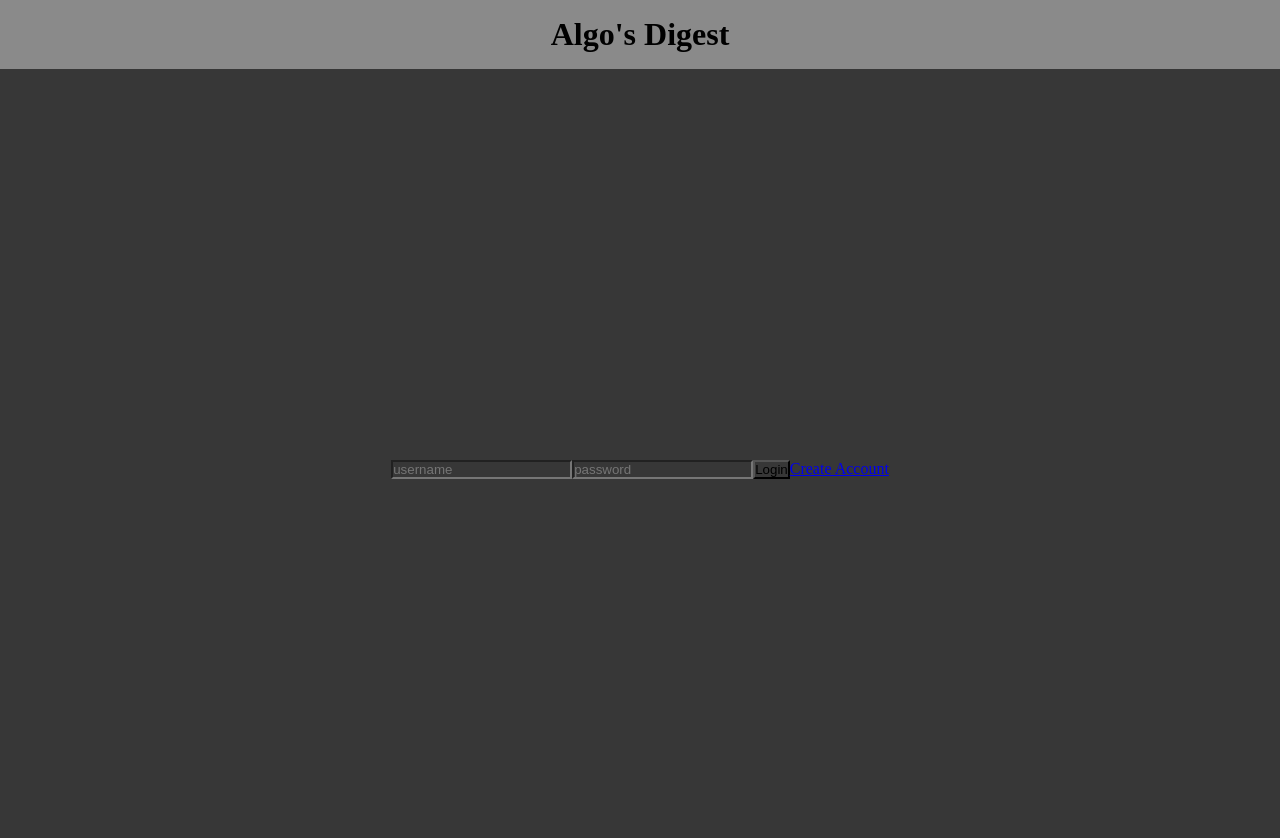
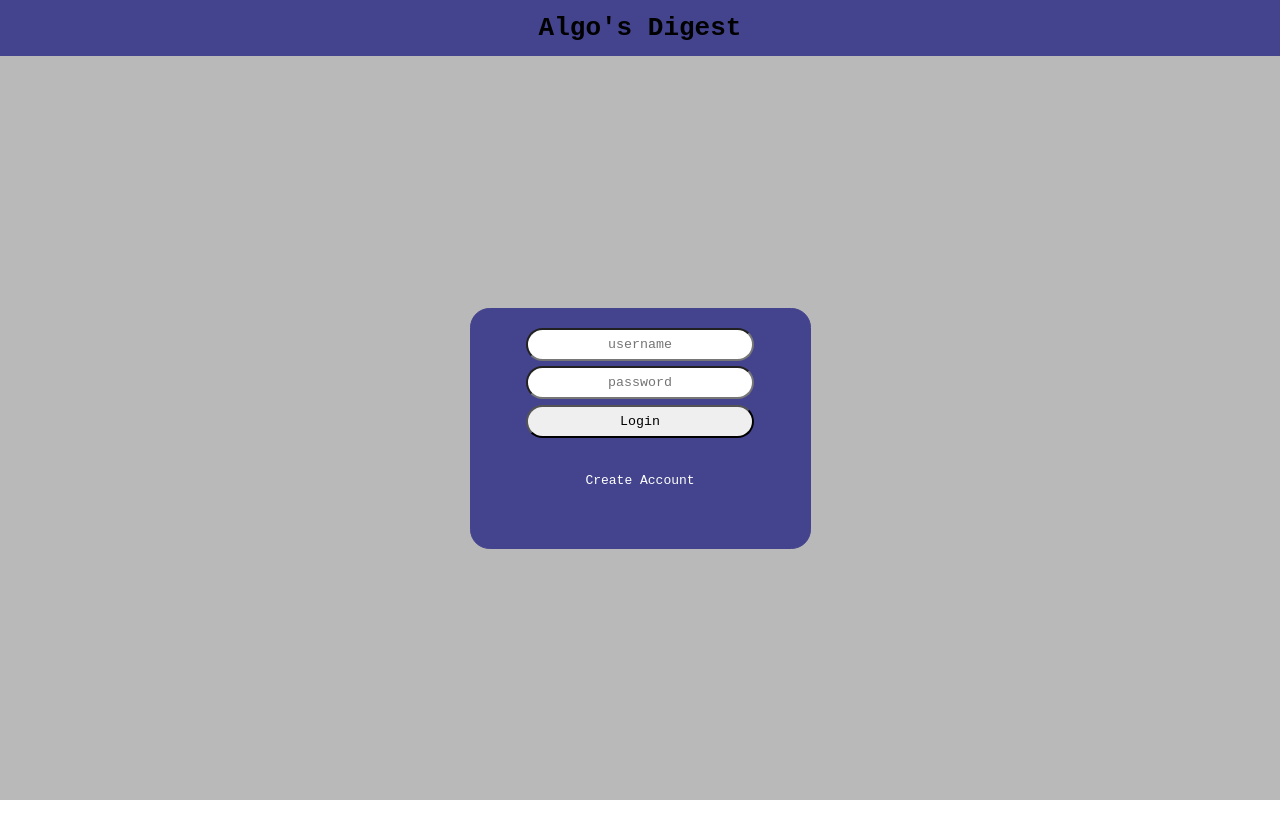
Before and after one commit to UmbrellaLab/DailyByte, a React app: page / in a window 1280 px wide. Shown: the top 838 px of the page. After the commit the page ends 800 px from the top, so only its background shows below. Built offline with nearby package versions, Linux system fonts and the light colour scheme.

Commit message:
Customize frontend structure

```diff
--- a/src/client/components/Home.jsx
+++ b/src/client/components/Home.jsx
@@ -0,0 +1,21 @@
+import React from 'react';
+
+const Home = () => {
+  return (
+    <div className='home-page'>
+      <div id='algo-content'>
+        <div id='algo-prompt'>
+
+        </div>
+        <div id='algo-solutions'>
+
+        </div>
+        <div id='code-editor'>
+
+        </div>
+      </div>
+    </div>
+  )
+}
+
+export default Home;
--- a/src/client/components/Login.jsx
+++ b/src/client/components/Login.jsx
@@ -4,6 +4,7 @@ import { Link, useNavigate } from 'react-router-dom';
 const Login = () => {
   const [username, setUsername] = useState();
   const [password, setPassword] = useState();
+  const [invalidMsg, setInvalidMsg] = useState();
   const navigate = useNavigate();
 
   const handleSubmit = (e) => {
@@ -14,29 +15,36 @@ const Login = () => {
         'content-type': 'application/json'
       },
       body: JSON.stringify({
-      username: username,
-      password: password
-    })
+        username: username,
+        password: password
+      })
     })
     .then(response => response.json())
     .then((data) => {
       if(data){
         navigate('/Home');
+      } else {
+        setInvalidMsg('Invalid username or password');
       }
     })
+    .catch(err => {
+      console.log('There was an error connecting to server using path \'/signin\'');
+    });
   };
 
   return (
-    <div className={'auth-content'}>
-      <form onSubmit={handleSubmit}>
+    <div className='auth-content'>
+      <form className='auth-form' onSubmit={handleSubmit}>
         <input type='text' id='username' name='username' placeholder='username'
             onChange={(e) => {setUsername(e.target.value)}}/>
         <input type='password' id='password' name='password' placeholder='password'
             onChange={(e) => {setPassword(e.target.value)}}/>
         <button type='submit'>Login</button>
+        <p className='invalidMsg'>{invalidMsg}</p>
 
         <Link to={'/createAccount'}>Create Account</Link>
 
+        {/* GitHub Authentication */}
 
       </form>
     </div>
--- a/src/client/styles.css
+++ b/src/client/styles.css
@@ -1,30 +1,108 @@
 * {
-    background-color: rgb(55, 55, 55);
     margin: 0;
     padding: 0;
+    font-family: monospace;
 }
 
 #root {
+    display: flex;
+    flex-direction: column;
     height: 100vh;
+    background-color: rgb(185, 185, 185);
 }
 
 h1 {
-    background-color: rgb(138, 138, 138);
+    background-color: rgb(68, 68, 142);
     text-align: center;
     padding: 0.5em;
 }
 
 .auth-content {
     display: flex;
+    flex: 1;
     justify-content: center;
     align-items: center;
-    height: 100%;
 }
 
 .auth-form {
     display: flex;
     flex-direction: column;
-    border: 1px solid white;
-    border-radius: 0.5em;
-    padding: 1em;
+    flex-wrap: wrap;
+    align-content: center;
+    text-align: center;
+    width: 300px;
+    height: 200px;
+    border: 1px solid rgba(68, 68, 142);
+    border-radius: 1.5em;
+    background-color: rgb(68, 68, 142);
+    padding: 1.5em;
+    margin: 1em;
 }
+
+.auth-form input {
+    margin-bottom: 0.4em;
+    padding: 7px;
+    width: 70%;
+    text-align: center;
+    border-radius: 1.5em;
+}
+
+.auth-form button {
+    margin-bottom: 0.4em;
+    padding: 7px;
+    border-radius: 1.5em;
+}
+
+.auth-form p {
+    color: rgb(159, 0, 0);
+}
+
+.auth-form a {
+    text-decoration: none;
+    color: rgb(255, 255, 255);
+    margin-top: 30px;
+}
+
+.auth-form a:hover {
+    text-decoration: underline;
+}
+
+.home-page {
+    height: 100%;
+    padding: 20px;
+}
+
+#algo-content {
+    height: 100%;
+    max-width: 1200px;
+    margin: auto;
+    display: grid;
+    grid-template-columns: repeat(10, 1fr);
+    grid-template-rows: repeat(6, 1fr);
+    column-gap: 20px;
+    row-gap: 20px;
+}
+
+#algo-prompt {
+    grid-column-start: 1;
+    grid-column-end: 5;
+    grid-row-start: 1;
+    grid-row-end: 4;
+    background-color: red;
+}
+
+#algo-solutions {
+    grid-column-start: 1;
+    grid-column-end: 5;
+    grid-row-start: 4;
+    grid-row-end: 7;
+    background-color: red;
+}
+
+#code-editor {
+    grid-column-start: 5;
+    grid-column-end: 11;
+    grid-row-start: 1;
+    grid-row-end: 6;
+    background-color: red;
+}
--- a/src/server/server.ts
+++ b/src/server/server.ts
@@ -19,7 +19,11 @@ app.get('/', (req: Request, res: Response) => {
 });
 
 // send requests to algos to algo router
-app.use('/algo', algoRouter);
+// app.use('/algo', algoRouter);
+
+app.post('/signin', (req: Request, res: Response) => {
+    res.status(200).send("true");
+})
 
 app.listen(port, () => {
     console.log(`Beep boop, listening on port ${port}`)
```
Also changed, not shown: src/client/components/App.jsx (+5 -5 lines).
